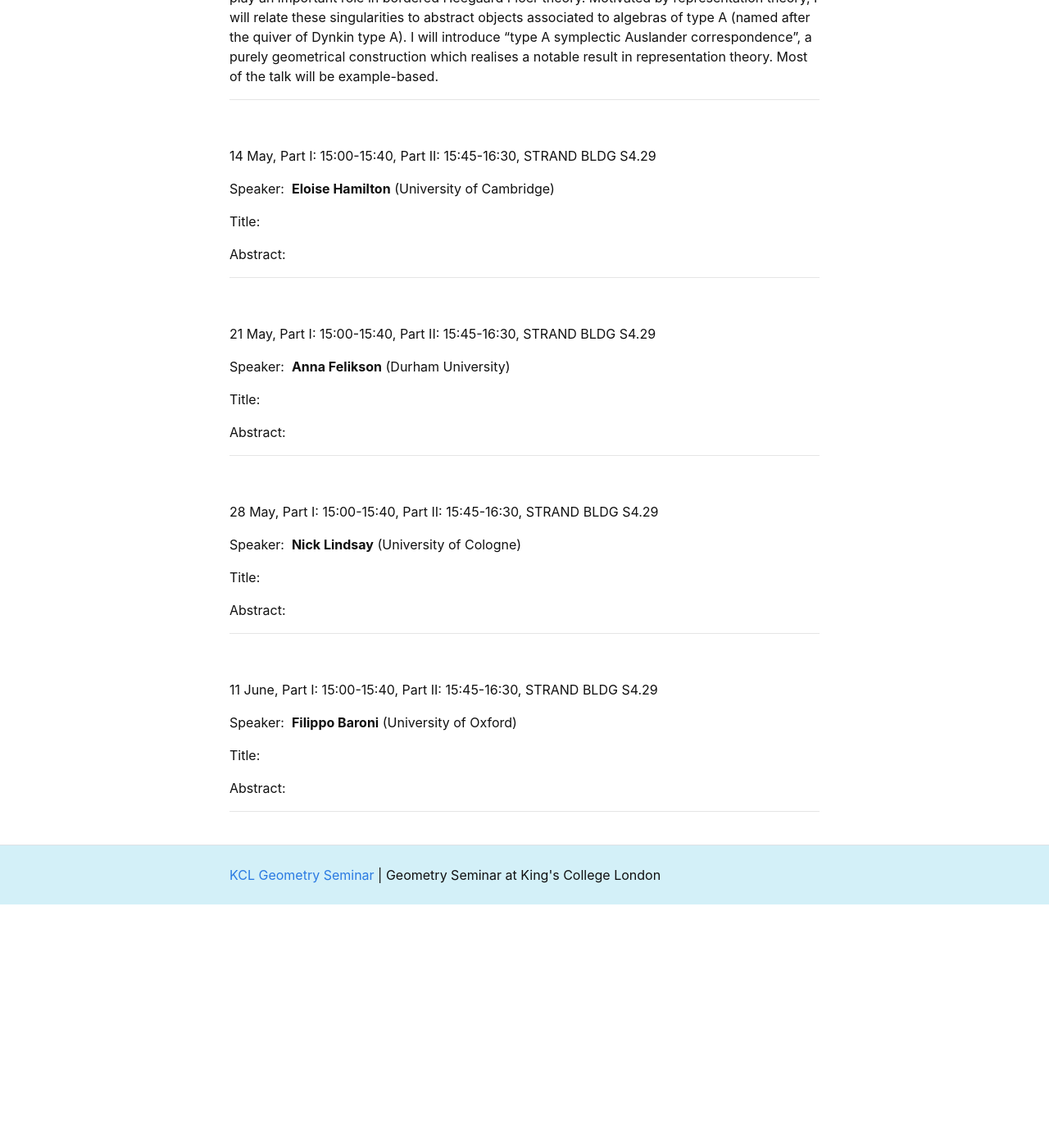
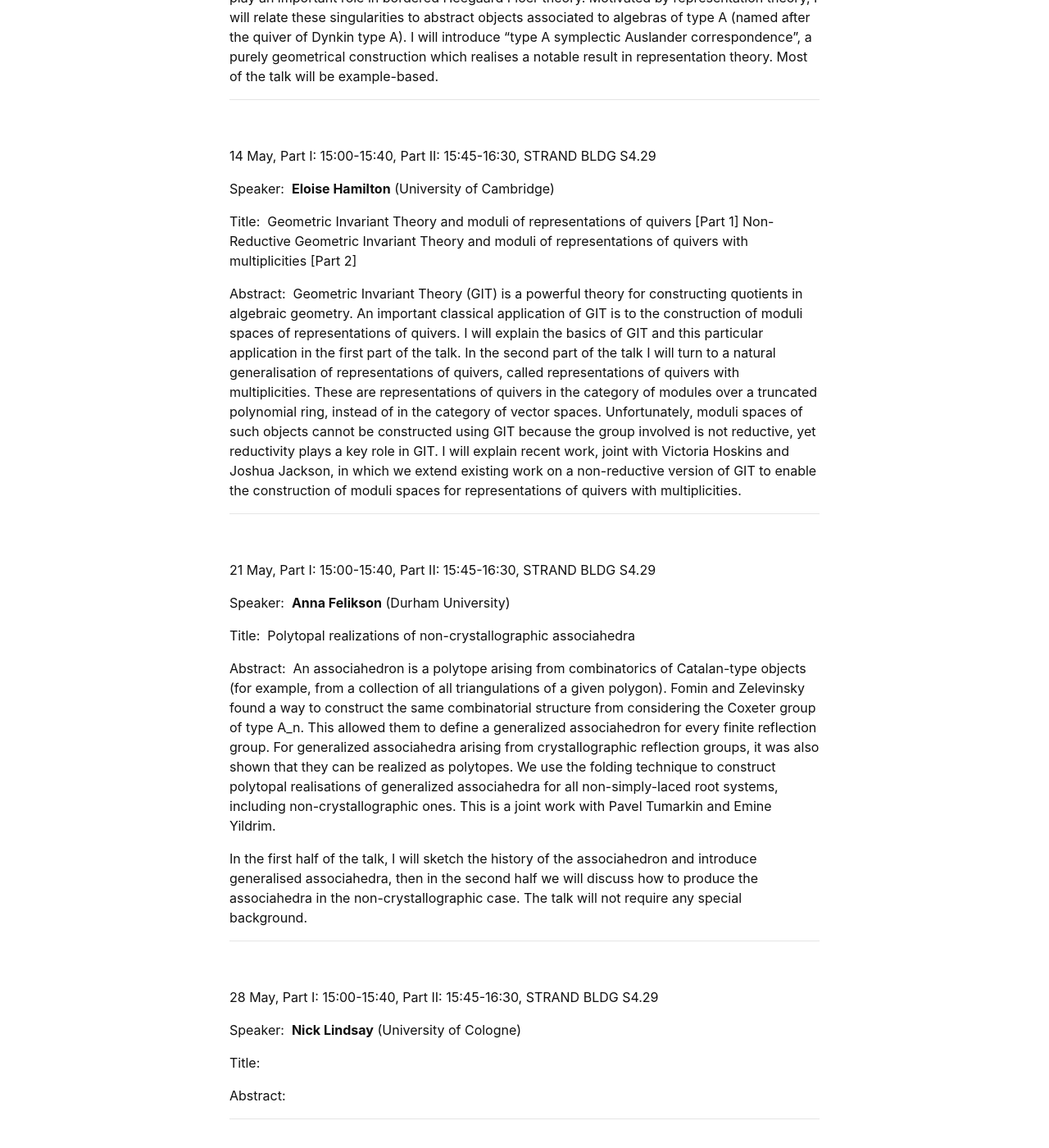
Before and after one commit to kcl-geometry-seminar/kcl-geometry-seminar.github.io, a Jekyll site: the page built from pages/index.md, in a window 1280 px wide and 1400 px high, scrolled down 1354 px. Shown: the whole window at 82% size. Built offline with Jekyll 4.4.1, drawn with Linux system fonts in a browser that asks for light colours; a script that is not in the unit is left out; before the commit the page ends 2457 px from its top, so only the background shows below that.

Commit message:
Update index.md

```diff
--- a/pages/index.md
+++ b/pages/index.md
@@ -52,9 +52,11 @@ Abstract:&nbsp; In this talk, we will study invariants of complex isolated hyper
 
 Speaker:&nbsp; **Eloise Hamilton** (University of Cambridge)
 
-Title:&nbsp;
+Title:&nbsp; Geometric Invariant Theory and moduli of representations of quivers [Part 1]
+Non-Reductive Geometric Invariant Theory and moduli of representations of quivers with multiplicities [Part 2]
 
-Abstract:&nbsp;
+
+Abstract:&nbsp; Geometric Invariant Theory (GIT) is a powerful theory for constructing quotients in algebraic geometry. An important classical application of GIT is to the construction of moduli spaces of representations of quivers. I will explain the basics of GIT and this particular application in the first part of the talk. In the second part of the talk I will turn to a natural generalisation of representations of quivers, called representations of quivers with multiplicities. These are representations of quivers in the category of modules over a truncated polynomial ring, instead of in the category of vector spaces. Unfortunately, moduli spaces of such objects cannot be constructed using GIT because the group involved is not reductive, yet reductivity plays a key role in GIT. I will explain recent work, joint with Victoria Hoskins and Joshua Jackson, in which we extend existing work on a non-reductive version of GIT to enable the construction of moduli spaces for representations of quivers with multiplicities.
 
 ---------------------------------------------------------
 
@@ -64,9 +66,12 @@ Abstract:&nbsp;
 
 Speaker:&nbsp; **Anna Felikson** (Durham University)
 
-Title:&nbsp;
+Title:&nbsp; Polytopal realizations of non-crystallographic associahedra
 
-Abstract:&nbsp;
+Abstract:&nbsp; An associahedron is a polytope arising from combinatorics of Catalan-type objects (for example, from a collection of all triangulations of a given polygon). Fomin and Zelevinsky found a way to construct the same combinatorial structure from considering the Coxeter group of type A_n. This allowed them to define a generalized associahedron for every finite reflection group. For generalized associahedra arising from crystallographic reflection groups, it was also shown that they can be realized as polytopes. We use the folding technique to construct polytopal realisations of generalized associahedra for all non-simply-laced root systems, including non-crystallographic ones. This is a joint work with Pavel Tumarkin and Emine Yildrim.
+
+In the first half of the talk, I will sketch the history of the associahedron and introduce generalised associahedra, then in the second half we will discuss how to produce the associahedra in the non-crystallographic case. The talk will not require any special background.
+
 
 ---------------------------------------------------------
 <br />
```
